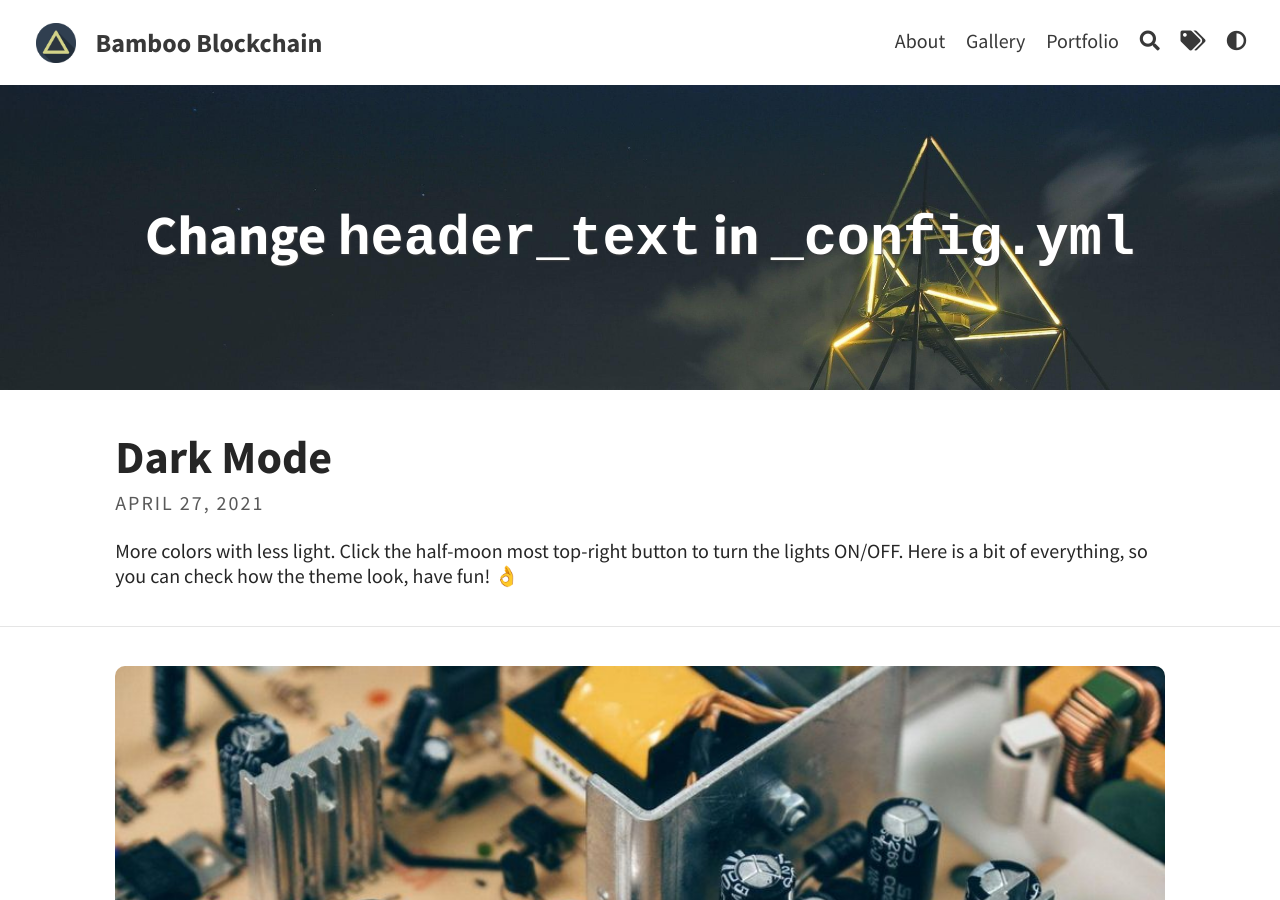
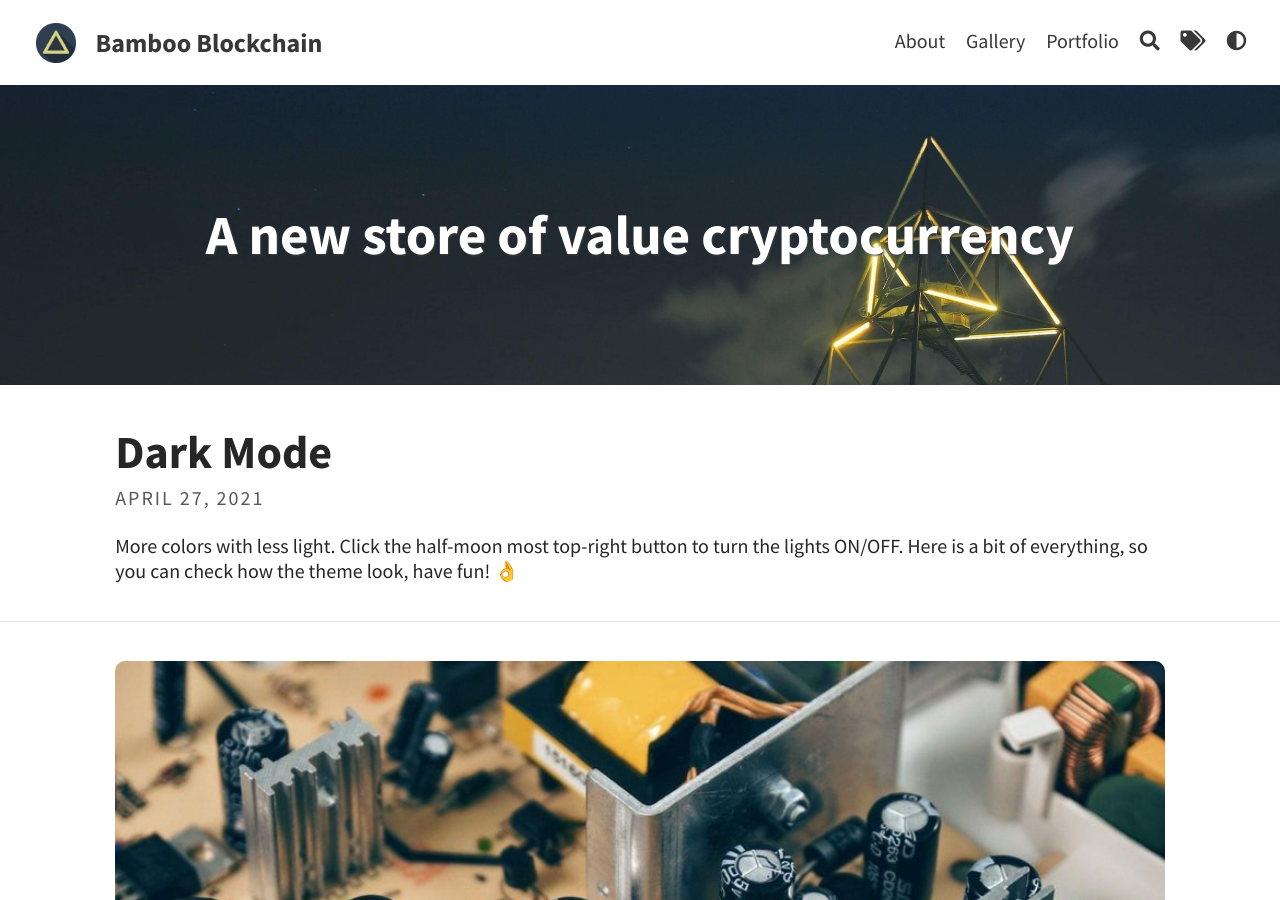
Before and after one commit to pandanite-crypto/pandanite-crypto.github.io, a Jekyll site: the page built from index.html, in a window 1280 px wide and 900 px high. Built offline with Jekyll 4.4.1, drawn with Linux system fonts in a browser that asks for light colours; the list of posts is cut into pages by our own code.

Commit message:
Update _config.yml

```diff
--- a/_config.yml
+++ b/_config.yml
@@ -9,7 +9,7 @@ avatar: assets/img/triangle.png                         # Empty for no avatar in
 favicon: assets/favicon.ico                             # Icon displayed in the tab
 
 # Header and footer text
-header_text: Change <code>header_text</code> in <code>_config.yml</code>  # Change Blog header text
+header_text: A new store of value cryptocurrency  # Change Blog header text
 header_feature_image: assets/img/header/triangular.jpeg
 header_feature_image_responsive: true
 footer_text: >
```
